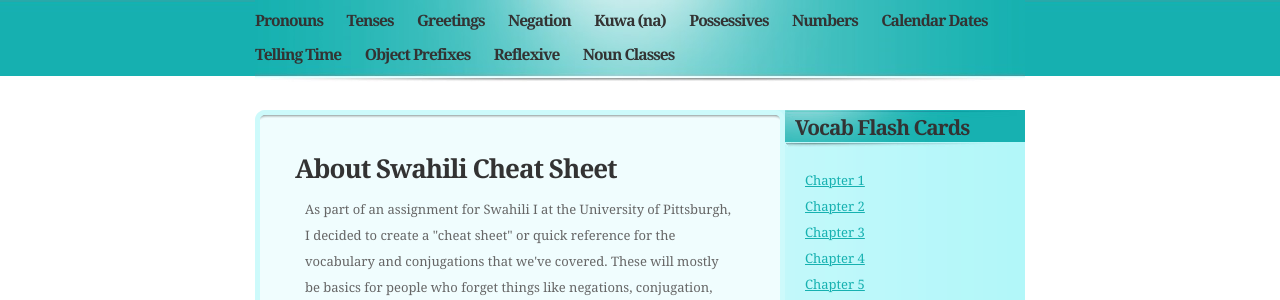
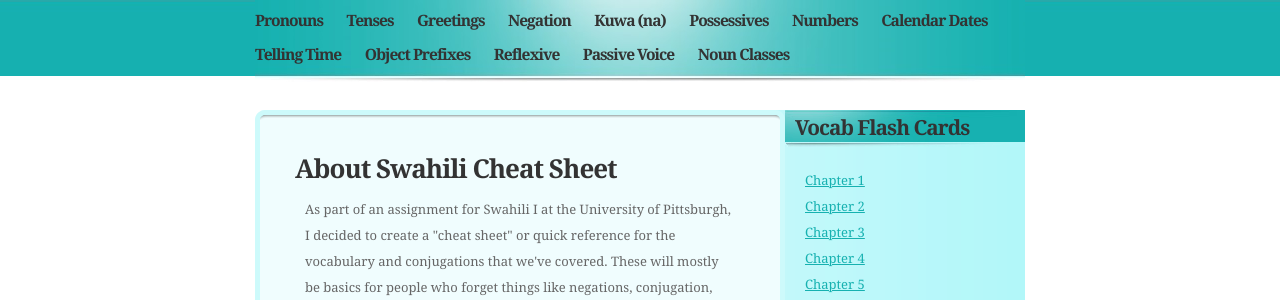
Before and after one commit to mrhappyasthma/SwahiliCheatSheet, a Python web app: template templates/home.html in a window 1280 px wide. Shown: the part 100-400 px from the top of the page. Run offline with Jinja, Linux system fonts and the light colour scheme; the template is opened without the code that fills it, so the values that code supplies are empty.

Commit message:
Setup outline for passive voice

```diff
--- a/templates/home.html
+++ b/templates/home.html
@@ -17,6 +17,7 @@
 				{% include "posts/times.html" %}
 				{% include "posts/objectprefixes.html" %}
 				{% include "posts/reflexive.html" %}
+				{% include "posts/passive.html" %}
 				{% include "posts/nounclasses.html" %}
 			</div>
 
--- a/templates/menubar.html
+++ b/templates/menubar.html
@@ -17,6 +17,7 @@
 		<a href="#times">Telling Time</a>
 		<a href="#objects">Object Prefixes</a>
 		<a href="#reflexive">Reflexive</a>
+		<a href="#passive">Passive Voice</a>
 		<a href="#nounclass">Noun Classes</a>
 	</ul>
 </div>
--- /dev/null
+++ b/templates/posts/passive.html
@@ -0,0 +1,6 @@
+<div class="post">
+	<div class="title">
+		<h2 id="passive">Passive Voice</h2>
+	</div>
+
+</div>
```
